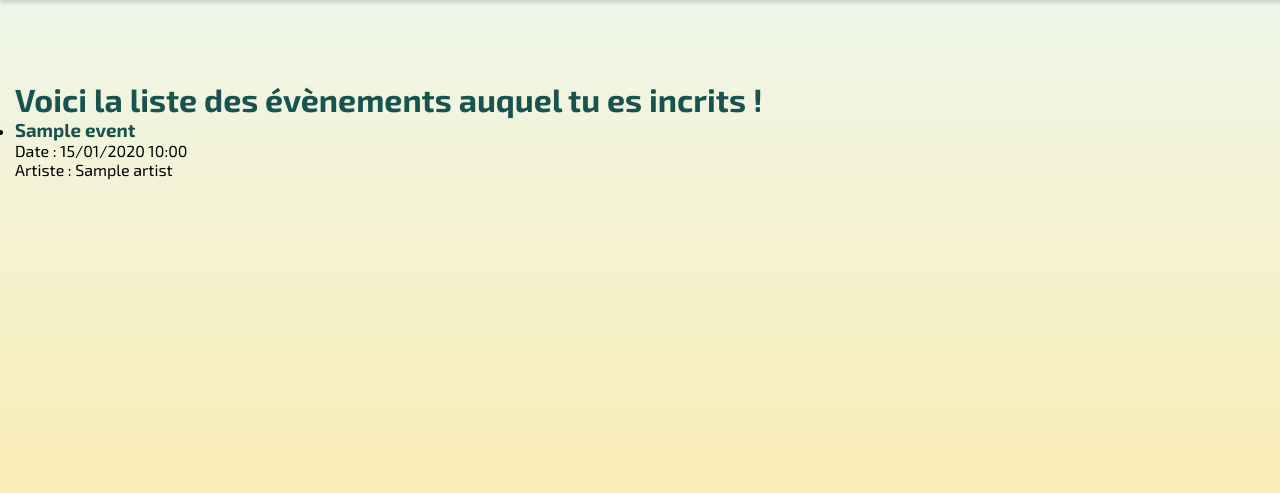
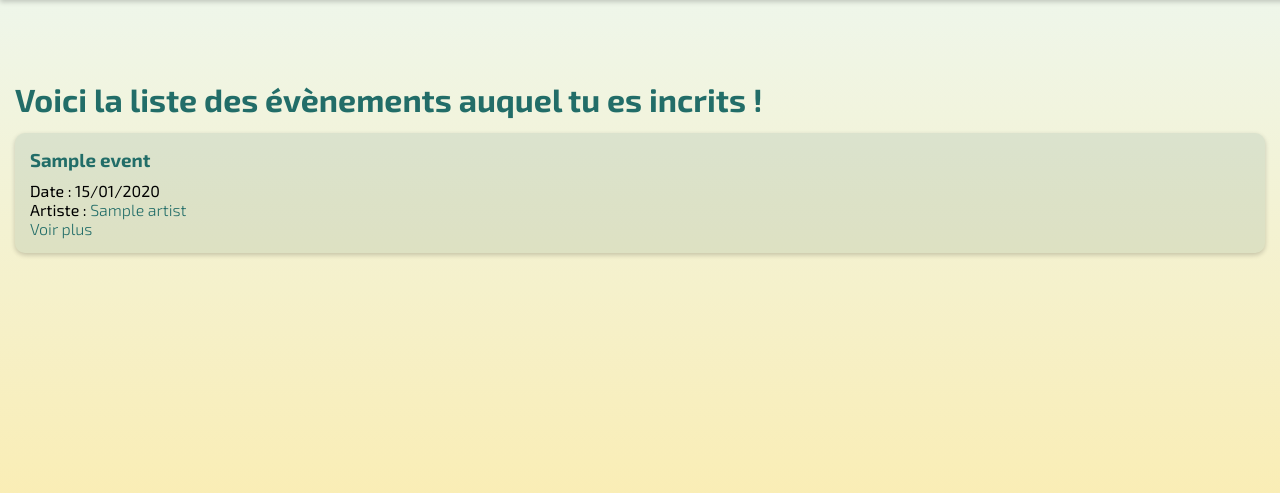
Before and after one commit to Lumo6/NeetFlex, a Symfony app: template templates/event/follow.html.twig in a window 1280 px wide. Shown: the part 113-606 px from the top of the page. Run offline with Twig, Linux system fonts and the light colour scheme; the template is opened without the code that fills it: most values are stand-ins (such as "Sample title", 1, 10 or a date in 2020); some libraries are stand-ins or nearby versions.

Commit message:
Avancement CSS

```diff
--- a/public/css/styles.css
+++ b/public/css/styles.css
@@ -66,14 +66,22 @@ header,
 .events,
 .success,
 .create-event,
-.edit-event
+.edit-event,
+.followed-event li,
+.events-list li,
+.event,
+.users
 {
     background: rgba(24, 83, 79, 0.1);
     box-shadow: 0 2px 5px rgba(0, 0, 0, 0.2);
 }
 
 .artists li,
-.artist {
+.artist,
+.followed-event li,
+.events-list li,
+.event,
+.users {
     border-radius: 10px;
 
     margin: 15px auto;
@@ -86,6 +94,13 @@ header,
     transition: transform 0.3s ease;
 }
 
+.followed-event li,
+.events-list li,
+.event,
+.users {
+    flex-direction: column;
+}
+
 nav ul li:hover,
 .artists li:hover,
 .artist:hover,
@@ -93,7 +108,11 @@ nav ul li:hover,
 .edit-artist-submit:hover,
 .create-event-submit:hover,
 .edit-event-submit:hover,
-.delete-event:hover{
+.delete-event:hover,
+.followed-event li:hover,
+.events-list li:hover,
+.event:hover,
+.users:hover {
     transform: translateY(-5px);
 }
 
@@ -103,17 +122,27 @@ nav ul li:hover,
 }
 
 .artists h2,
-.artist h1 {
+.artist h1,
+.followed-event li h3,
+.event h1{
     color: var(--green);
     margin-bottom: 10px;
 }
 
 .artists a,
 .artist a,
-.success a{
+.success a,
+.followed-event a,
+.events-list a,
+.event a{
     text-decoration: none;
     color: var(--green);
     font-weight: 300;
+}
+
+.followed-event .event-title,
+.events-list .event-title {
+    font-weight: bold;
 }
 
 .create-artist,
@@ -186,21 +215,32 @@ nav ul li:hover,
 }
 
 .events,
-.success {
+.success,
+.users {
     padding: 10px;
 }
 
 .events h2,
-.success h1 {
+.success h1,
+.users h2{
     color: var(--green);
 }
 
-.events ul {
+.events ul,
+.users ul {
     margin-top: 10px;
     list-style: none;
 }
 
-.events ul li a {
+.events ul li a,
+.users ul li a {
     color: black;
     text-decoration: none;
 }
+
+.followed-event-h1,
+.events-list h3{
+    color: var(--green);
+    margin-bottom: 10px;
+    width: 100%;
+}
--- a/templates/event/follow.html.twig
+++ b/templates/event/follow.html.twig
@@ -3,19 +3,22 @@
 {% block title %}Liste des évènements suivis{% endblock %}
 
 {% block body %}
-    <h1>Voici la liste des évènements auquel tu es incrits !</h1>
 
+    <h1 class="followed-event-h1">Voici la liste des évènements auquel tu es incrits !</h1>
+    <div class="followed-event">
         {% if events is empty %}
             <p>Aucun événement suivi.</p>
         {% else %}
             <ul>
                 {% for event in events %}
                     <li>
-                    <h3>{{ event.name }}</h3>
-                    <p>Date : {{ event.date|date('d/m/Y H:i') }}</p>
-                    <p>Artiste : {{ event.artist.name }}</p>
+                        <h3><a class="event-title" href={{ path('app_events_show', {"id": event.id}) }}>{{ event.name }}</a></h3>
+                        <p>Date : {{ event.date|date('d/m/Y') }}</p>
+                        <p>Artiste : <a href={{ path('app_artists_show', {"id": event.artist.id }) }}>{{ event.artist.name }}</a></p>
+                        <a href="{{ path('app_events_show', { id: event.id }) }}">Voir plus</a>
                     </li>
                 {% endfor %}
             </ul>
         {% endif %}
+    </div>
 {% endblock %}
```
Also changed, not shown: templates/event/index.html.twig (+6 -4 lines), templates/event/show.html.twig (+36 -25 lines), templates/event/success.html.twig (+5 -4 lines). Lines whose indentation alone changed are shown as unchanged.
